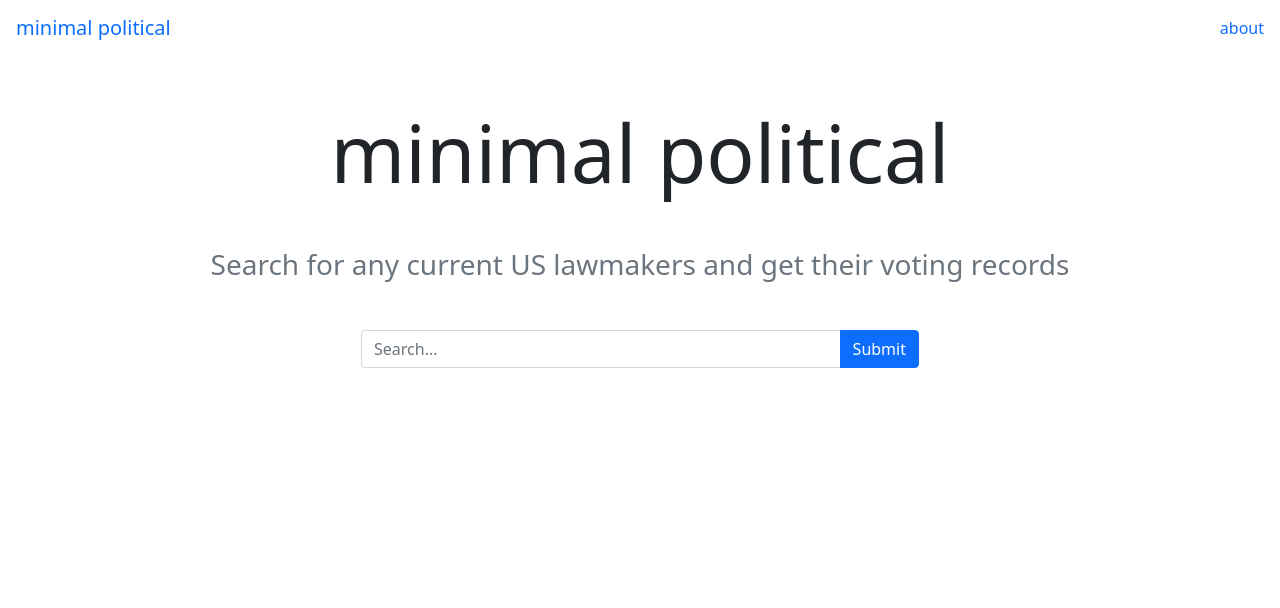
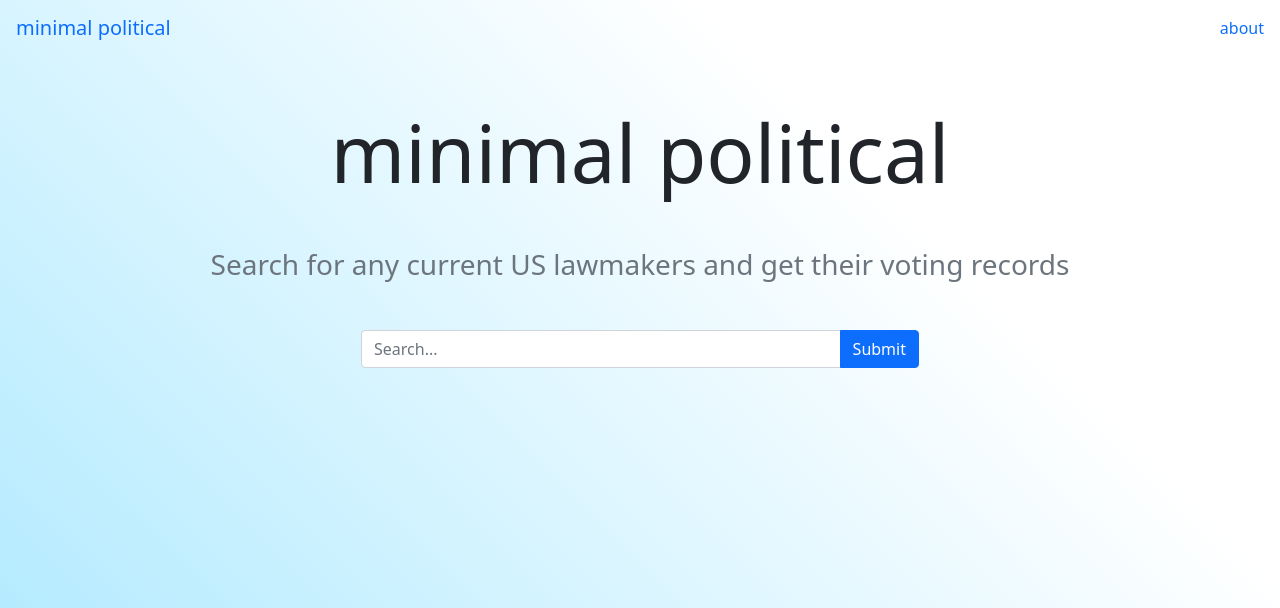
Before and after one commit to JohnnyQuinn/minimal-political, a Flask app: page / in a window 1280 px wide. Shown: the top 608 px of the page. Run offline with Flask 2, Linux system fonts and the light colour scheme.

Commit message:
added gradient bg to bodies of htmls

```diff
--- a/templates/home.html
+++ b/templates/home.html
@@ -9,6 +9,15 @@
         <link href="https://cdn.jsdelivr.net/npm/bootstrap@5.0.0-beta1/dist/css/bootstrap.min.css" rel="stylesheet" integrity="sha384-giJF6kkoqNQ00vy+HMDP7azOuL0xtbfIcaT9wjKHr8RbDVddVHyTfAAsrekwKmP1" crossorigin="anonymous">
         <title>minimal political</title>
     </head>
+    <style>
+        body {
+            background: rgb(170,232,255);
+            background: linear-gradient(45deg, rgba(170,232,255,1) 0%, rgba(255,255,255,1) 72%);      height: 100%;
+            margin: 0;
+            background-repeat: no-repeat;
+            background-attachment: fixed;"
+        }
+    </style>
     <body>
         <nav class="navbar">
             <a href="#" class="navbar-brand ps-3">minimal political</a>
```
Also changed, not shown: templates/lawmaker-results.html (+9 -0 lines).
